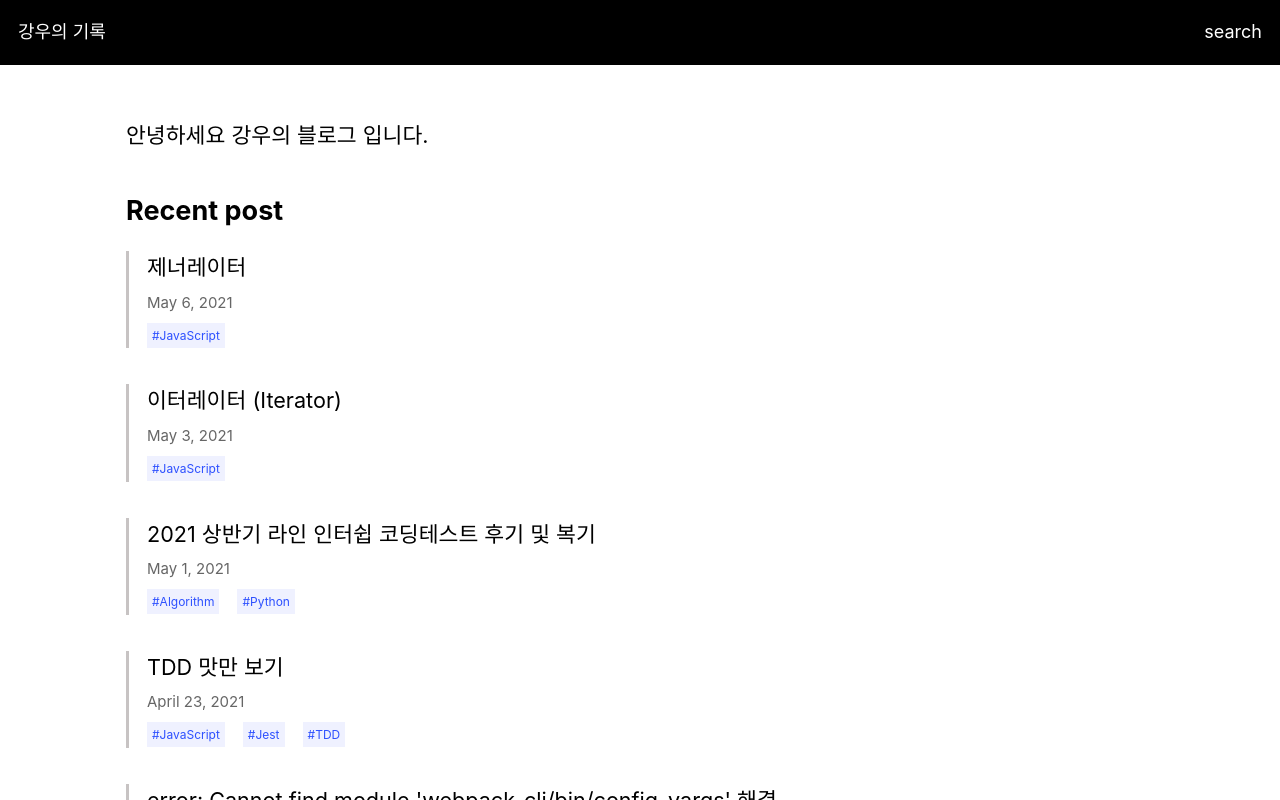
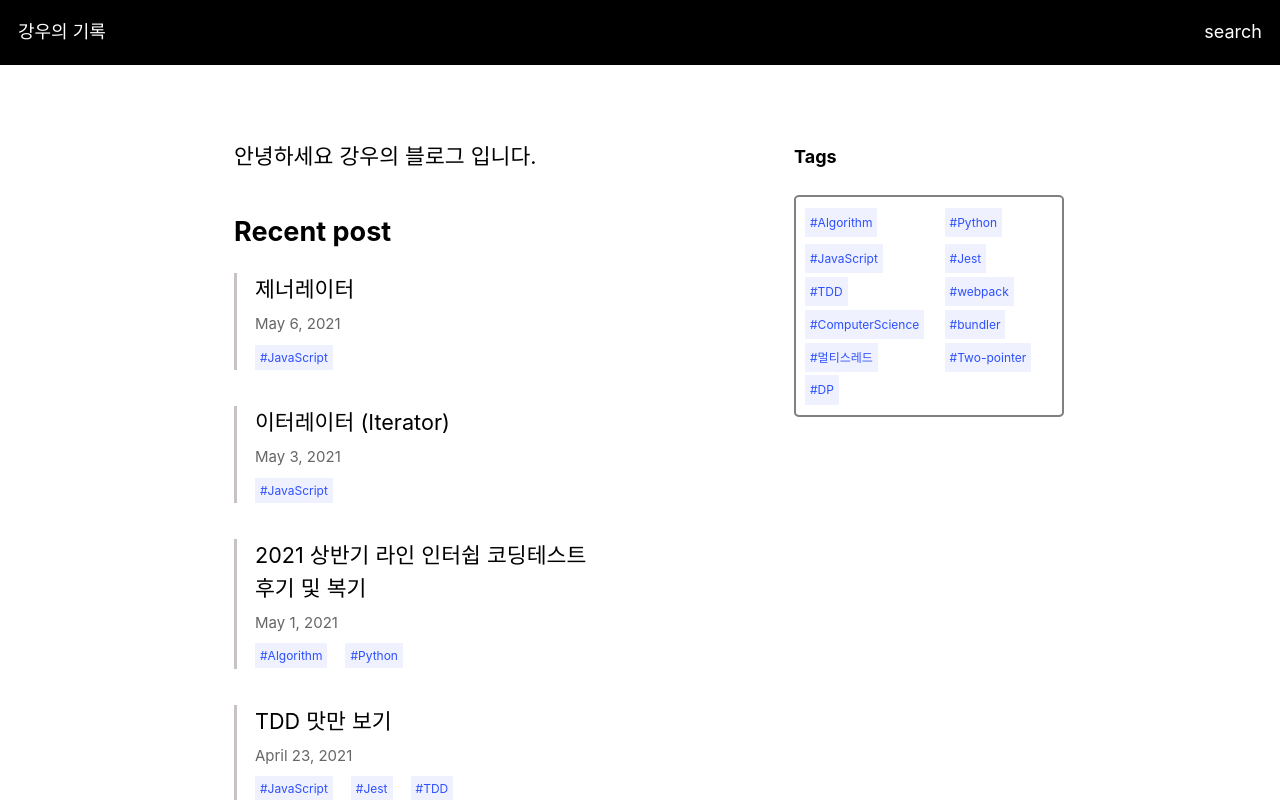
Before and after one commit to yhnb3/nextjs-blog, a Next.js app: page / in a window 1280 px wide. Shown: the top 800 px of the page. Built offline with nearby package versions, Linux system fonts and the light colour scheme.

Commit message:
add tags

```diff
--- /dev/null
+++ b/components/aside.js
@@ -0,0 +1,16 @@
+import Link from 'next/link'
+import styles from './layout.module.css'
+export default function Aside(props) {
+  return (
+    <div className={styles.aside}>
+      <h4>Tags</h4>
+      <div className={styles.tagList}>
+        {props.tags.map((params) => (
+          <Link key={params.params.tag} href={`/tags/${params.params.tag}`}>
+            <a className={styles.tags} >#{params.params.tag}</a>
+          </Link>
+        ))}
+      </div>
+    </div>
+  )
+}
--- a/components/layout.js
+++ b/components/layout.js
@@ -3,12 +3,14 @@ import styles from './layout.module.css'
 import utilStyles from '../styles/utils.module.css'
 import Link from 'next/link'
 import Header from './header'
+import Aside from './aside'
 
 export const siteTitle = '강우의 블로그'
 
-export default function Layout({ children, home }) {
+export default function Layout(props) {
   return (
     <div className={styles.container}>
+      <div className={styles.main}>
         <Head>
           <link rel="icon" href="/favicon.ico" />
           <meta
@@ -24,12 +26,14 @@ export default function Layout({ children, home }) {
           <meta name="og:title" content={siteTitle} />
           <meta name="twitter:card" content="summary_large_image" />
         </Head>
-      {home ?
+        {props.home ?
         <section className={utilStyles.headingMd}>
             <p>안녕하세요 강우의 블로그 입니다.</p>
         </section>
         : <></>}
-      <main>{children}</main>
+        <main>{props.children}</main>
+      </div>
+      <Aside tags={props.tags}></Aside>
     </div>
   )
 }
--- a/components/layout.module.css
+++ b/components/layout.module.css
@@ -1,7 +1,42 @@
+
 .container {
+  display:flex;
+  flex-direction: row;
+  max-width: 100rem;
+  padding: 0 1rem;
+  margin: 0 6rem 0 6rem;
+}
+.main {
   max-width: 50rem;
   padding: 0 1rem;
-  margin: 3rem 2rem 0 6rem;
+  margin: 3rem 5rem 0 5rem;
+}
+.aside {
+  margin: 3rem 5rem 0 5rem;
+}
+
+.tagList {
+  display: grid;
+  border: solid grey 2px;
+  border-radius: 2%;
+  padding: 0.5rem;
+  grid-template-columns: repeat(auto-fill, minmax(5rem, auto));
+  grid-template-rows: repeat(auto-fill, minmax(2rem,auto));
+  width: 15rem;
+  margin: 1rem 0 0 0;
+  height: fit-content;
+}
+
+.tags{
+  grid-column: auto;
+  background-color: #eff1ff;
+  height: fit-content;
+  width: fit-content;
+  color: #2D50FF;
+  padding: 5px;
+  font-size: 12px;
+  margin: 0.1rem 0.1rem 0.1rem 0rem;
+
 }
 
 .header {
--- a/pages/index.js
+++ b/pages/index.js
@@ -6,13 +6,13 @@ import Date from '../components/date'
 import Header from '../components/header'
 import Pagination from '../components/pagination'
 
-import { getSortedPostsData, dataDividedByPage } from '../lib/posts'
+import { getSortedPostsData, dataDividedByPage, getAllTags} from '../lib/posts'
 
-export default function Home({paginatedPosts, page}) {
+export default function Home({paginatedPosts, page, allTags}) {
   return (
     <div>
       <Header></Header>
-      <Layout home>
+      <Layout home tags ={allTags}>
         <Head>
           <title>{siteTitle}</title>
         </Head>
@@ -52,9 +52,11 @@ export async function getStaticPath(){
 export async function getStaticProps() {
   const allPostsData = getSortedPostsData()
   const paginatedPosts = dataDividedByPage(allPostsData, 0)
+  const allTags = getAllTags()
   return {
     props: {
       page: 1,
+      allTags,
       paginatedPosts
     }
   }
--- a/posts/스코프(1).md
+++ b/posts/스코프(1).md
@@ -1,6 +1,6 @@
 ---
 title: '스코프(1)'
-tags: 'JavaSrcipt'
+tags: 'JavaScript'
 date: '2021-01-25'
 ---
 `스코프`란 ''변수에 접근할 수 있는 범위''라고 할 수 있습니다.
```
Also changed, not shown: pages/byPage/[page].js (+4 -6 lines), pages/posts/[id].js (+5 -3 lines), pages/tags/[tag].js (+6 -4 lines), lib/posts.js. Lines whose indentation alone changed are shown as unchanged.
